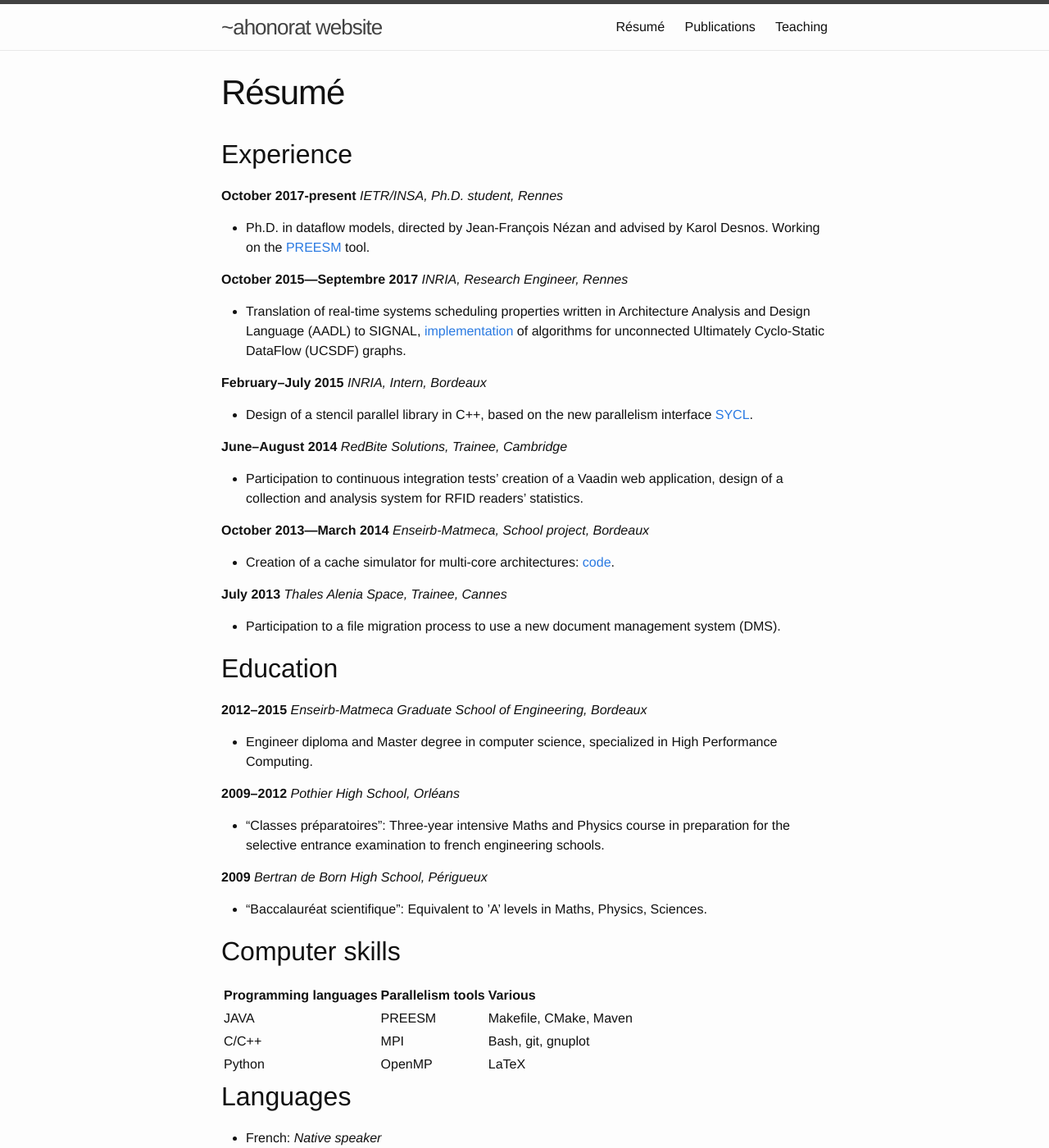
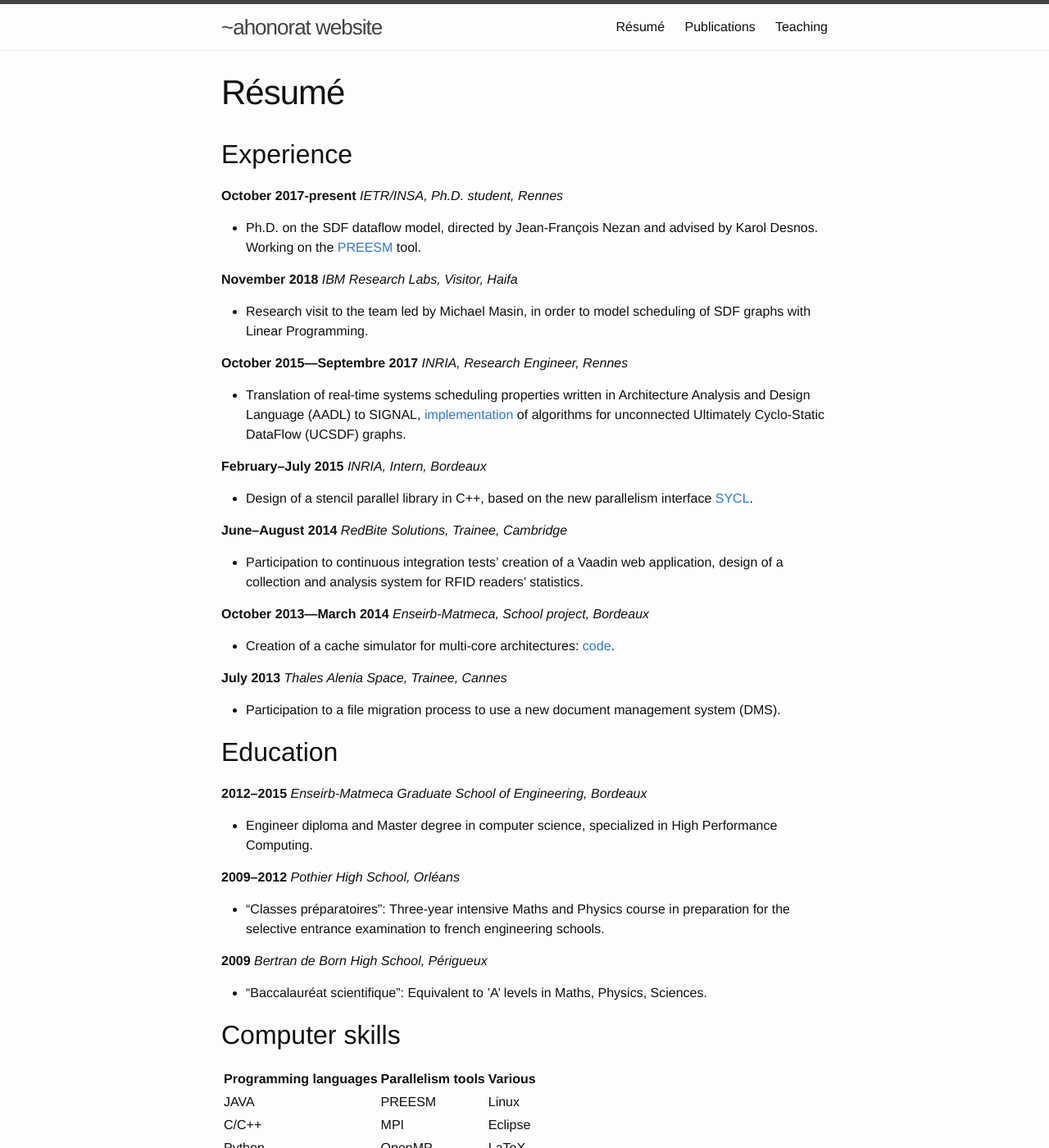
Before and after one commit to ahonorat/ahonorat.github.io, a Jekyll site: the page built from about.md, in a window 1280 px wide and 1400 px high. Shown: the whole window at 82% size. Built offline with Jekyll 4.4.1, drawn with Linux system fonts in a browser that asks for light colours.

Commit message:
Adds visit to IBM in resume

```diff
--- a/about.md
+++ b/about.md
@@ -9,8 +9,12 @@ permalink: /about/
 
 **October 2017-present** *IETR/INSA, Ph.D. student, Rennes*
 
-- Ph.D. in dataflow models, directed by Jean-François Nézan and advised by Karol Desnos.
+- Ph.D. on the SDF dataflow model, directed by Jean-François Nezan and advised by Karol Desnos.
 Working on the [PREESM](http://preesm.sourceforge.net/website/) tool.
+
+**November 2018** *IBM Research Labs, Visitor, Haifa*
+
+- Research visit to the team led by Michael Masin, in order to model scheduling of SDF graphs with Linear Programming.
 
 **October 2015—Septembre 2017** *INRIA, Research Engineer, Rennes*
 
@@ -55,9 +59,9 @@ to french engineering schools.
 |----------------------|-------------------|---------|
 |Programming languages | Parallelism tools | Various |
 |:---------------------|:------------------|:--------|
-|JAVA                  | PREESM            | Makefile, CMake, Maven |
-|C/C++                 | MPI               | Bash, git, gnuplot     |
-|Python                | OpenMP            | LaTeX                  |
+|JAVA                  | PREESM            | Linux   |
+|C/C++                 | MPI               | Eclipse |
+|Python                | OpenMP            | LaTeX   |
 
 
 ## Languages
```
